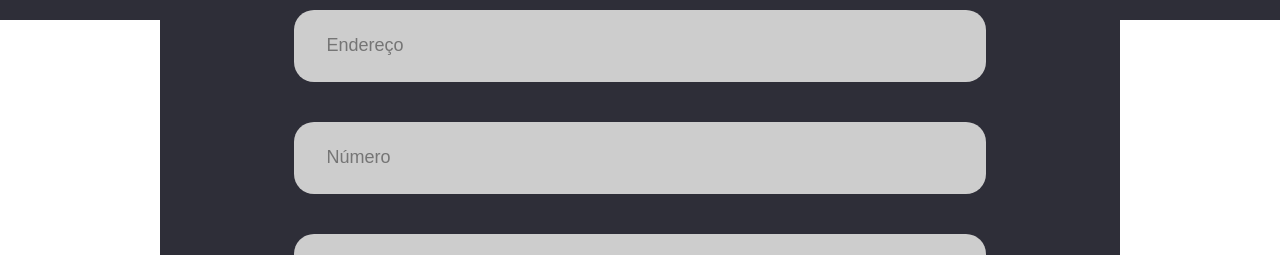
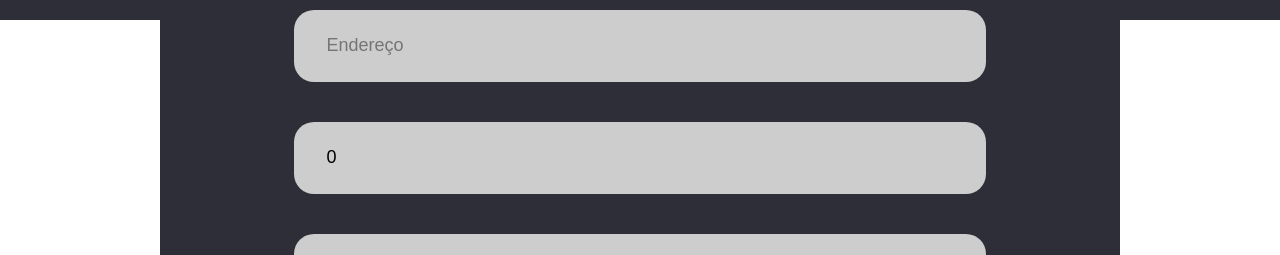
Before and after one commit to Daniela-Neves/candidatura, an Angular app: page /criarEmpresa in a window 1280 px wide. Shown: the part 780-1035 px from the top of the page. Built offline with nearby package versions, Linux system fonts and the light colour scheme.

Commit message:
Aplicação API - Cadastro empresa

```diff
--- a/backend/db.json
+++ b/backend/db.json
@@ -153,6 +153,21 @@
           "id": 3
         }
       ]
+    },
+    {
+      "cnpj": "1234564874",
+      "razaoSocial": "Minha empresa",
+      "nomeFantasia": "OJogos",
+      "endereco": "",
+      "numero": "69",
+      "cep": "123654",
+      "email": "empresa@gmail.com",
+      "senha": "123",
+      "confirmacaoSenha": "123",
+      "vagas": [],
+      "linkedin": "N tenho",
+      "siteInstitucional": "",
+      "id": 3
     }
   ],
   "candidatos": [
--- a/src/app/componentes/empresas/cadastrar-oportunidade/cadastrar-oportunidade.component.ts
+++ b/src/app/componentes/empresas/cadastrar-oportunidade/cadastrar-oportunidade.component.ts
@@ -35,16 +35,19 @@ export class CadastrarOportunidadeComponent implements OnInit{
   }
 
   empresa:Empresas={
+    id:0,
     cnpj:'',
     razaoSocial:'',
     nomeFantasia:'',
-    endereco:'',
-    numero:'',
-    cep:'',
+    endereco:{
+      cep:'',
+      rua:'',
+      numero:0,
+      cidade:'',
+      estado:''
+    },
     email:'',
     senha:'',
-    confirmacaoSenha:'',
-    vagas: [],
     linkedin:'',
     siteInstitucional:''
   }
@@ -62,7 +65,7 @@ export class CadastrarOportunidadeComponent implements OnInit{
     //   this.router.navigate(['/paginaInicialEmpresa'])
     // })
     this.vaga.id = this.service.gerarID()
-    this.empresa.vagas.push(this.vaga)
+    // this.empresa.vagas.push(this.vaga)
     this.empresaService.editar(this.empresa).subscribe(() => {
       this.router.navigate(['/paginaInicialEmpresa']);
     });
--- a/src/app/componentes/empresas/criar-empresa/criar-empresa.component.html
+++ b/src/app/componentes/empresas/criar-empresa/criar-empresa.component.html
@@ -39,7 +39,7 @@
           id="endereco"
           name="endereco"
           placeholder="Endereço"
-          [(ngModel)]="empresa.endereco">
+          [(ngModel)]="empresa.endereco.rua">
 
           <input
           type="text"
@@ -47,7 +47,7 @@
           id="numero"
           name="numero"
           placeholder="Número"
-          [(ngModel)]="empresa.numero">
+          [(ngModel)]="empresa.endereco.numero">
 
           <input
           type="text"
@@ -55,7 +55,7 @@
           id="cep"
           name="cep"
           placeholder="CEP"
-          [(ngModel)]="empresa.cep">
+          [(ngModel)]="empresa.endereco.cep">
 
           <input
           type="text"
@@ -78,8 +78,8 @@
           class="input"
           id="confirmacaoSenha"
           name="confirmacaoSenha"
-          placeholder="Confirme a Senha"
-          [(ngModel)]="empresa.confirmacaoSenha">
+          placeholder="Confirme a Senha">
+          <!-- [(ngModel)]="empresa.confirmacaoSenha"> -->
 
           <input
           type="text"
--- a/src/app/componentes/empresas/criar-empresa/criar-empresa.component.ts
+++ b/src/app/componentes/empresas/criar-empresa/criar-empresa.component.ts
@@ -11,16 +11,19 @@ import { Router } from '@angular/router';
 export class CriarEmpresaComponent {
 
   empresa:Empresas={
+    id:0,
     cnpj:'',
     razaoSocial:'',
     nomeFantasia:'',
-    endereco:'',
-    numero:'',
-    cep:'',
+    endereco:{
+      cep:'',
+      rua:'',
+      numero:0,
+      cidade:'',
+      estado:''
+    },
     email:'',
     senha:'',
-    confirmacaoSenha:'',
-    vagas: [],
     linkedin:'',
     siteInstitucional:''
   }
--- a/src/app/componentes/empresas/empresas.service.ts
+++ b/src/app/componentes/empresas/empresas.service.ts
@@ -9,7 +9,7 @@ import { Vagas } from '../vagas/vagas';
 })
 export class EmpresasService {
 
-  private readonly API = 'http://localhost:3000/empresas'
+  private readonly API = 'http://localhost:5277/Empresa'
 
   constructor(private http: HttpClient) { }
 
--- a/src/app/componentes/empresas/listar-empresa/listar-empresa.component.html
+++ b/src/app/componentes/empresas/listar-empresa/listar-empresa.component.html
@@ -38,7 +38,7 @@
             id="numero"
             name="numero"
             placeholder="Número"
-            [(ngModel)]="empresa.numero">
+            [(ngModel)]="empresa.endereco.numero">
 
             <input
             type="text"
@@ -61,8 +61,8 @@
             class="input"
             id="confirmacaoSenha"
             name="confirmacaoSenha"
-            placeholder="Confirmação de Senha"
-            [(ngModel)]="empresa.confirmacaoSenha">
+            placeholder="Confirmação de Senha">
+            <!-- [(ngModel)]="empresa.endereco.confirmacaoSenha"> -->
 
           <div class="acoes">
             <button (click)="editarEmpresa()" routerLink="/listarEmpresa" class="botao">Editar</button>
--- a/src/app/componentes/empresas/listar-empresa/listar-empresa.component.ts
+++ b/src/app/componentes/empresas/listar-empresa/listar-empresa.component.ts
@@ -35,16 +35,19 @@ export class ListarEmpresaComponent implements OnInit{
   }
 
   empresa:Empresas={
+    id:0,
     cnpj:'',
     razaoSocial:'',
     nomeFantasia:'',
-  endereco:'',
-  numero:'',
+    endereco:{
       cep:'',
+      rua:'',
+      numero:0,
+      cidade:'',
+      estado:''
+    },
     email:'',
     senha:'',
-  confirmacaoSenha:'',
-  vagas: [],
     linkedin:'',
     siteInstitucional:''
   }
--- a/src/app/componentes/vagas/buscar-vagas/buscar-vagas.component.ts
+++ b/src/app/componentes/vagas/buscar-vagas/buscar-vagas.component.ts
@@ -35,7 +35,7 @@ export class BuscarVagasComponent implements OnInit {
       // Para cada empresa eu varro a vagas e então listo elas
       this.empresas.forEach(empresa => {
         // this.vagas = empresa.vagas
-        this.vagas.push(...empresa.vagas)
+        // this.vagas.push(...empresa.vagas)
 
       });
 
@@ -60,7 +60,7 @@ export class BuscarVagasComponent implements OnInit {
     let vagasFiltradas: Vagas[] = [];
 
     for (const empresa of this.empresas) {
-      vagasFiltradas = vagasFiltradas.concat(empresa.vagas);
+      // vagasFiltradas = vagasFiltradas.concat(empresa.vagas);
     }
 
     vagasFiltradas = vagasFiltradas.filter(vaga => {
--- a/src/app/componentes/vagas/listar-vaga/listar-vaga.component.ts
+++ b/src/app/componentes/vagas/listar-vaga/listar-vaga.component.ts
@@ -27,7 +27,7 @@ export class ListarVagaComponent implements OnInit{
     // })
 
     this.empresaService.buscarPorId(1).subscribe((empresa) => {
-      this.listaVagas = empresa.vagas
+      // this.listaVagas = empresa.vagas
     })
   }
 
```
Also changed, not shown: src/app/componentes/empresas/empresas.ts (+8 -6 lines). Lines whose indentation alone changed are shown as unchanged.
